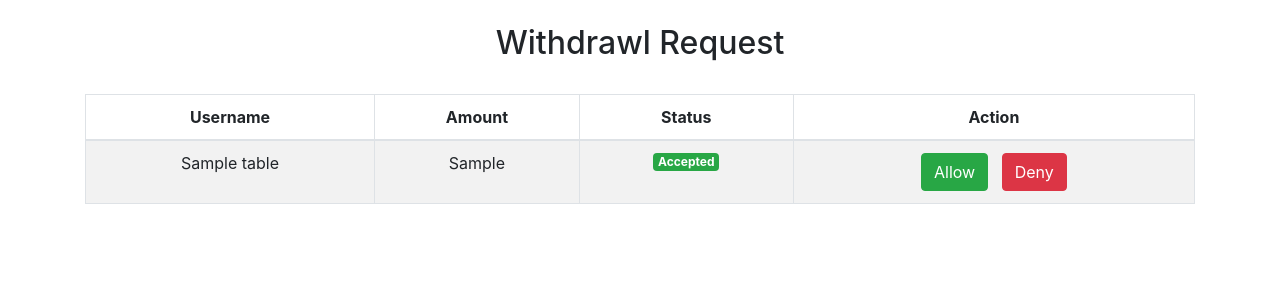
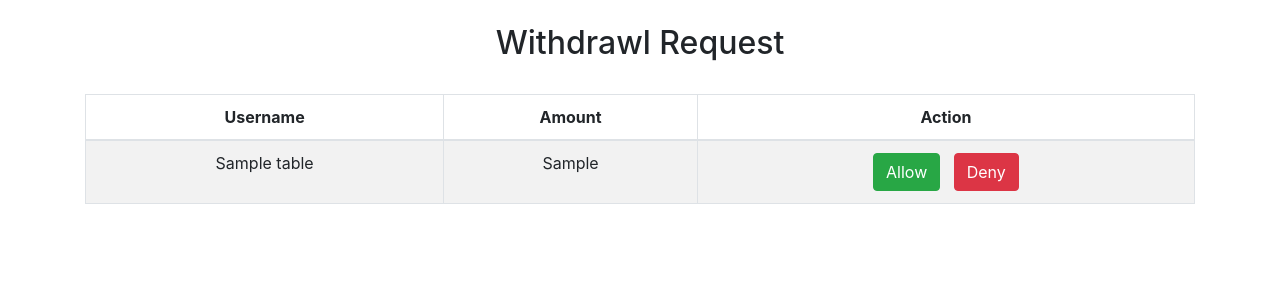
Before and after one commit to jayesh2018/shop, a PHP site: page /shop/admin/withdrawl.php in a window 1280 px wide. Shown: the top 300 px of the page. Run offline with PHP 8.4, Linux system fonts and the light colour scheme; the visitor is signed in with stand-in values (Sample User, id 1); tables that the repository leaves empty hold one stand-in row (values such as "Sample post"); data that the repository does not hold is empty; some libraries are stand-ins or nearby versions.

Commit message:
withdraw status col removed

```diff
--- a/admin/withdrawl.php
+++ b/admin/withdrawl.php
@@ -1,8 +1,7 @@
 <?php
 session_start();
 require('../connection.php');
-if(!isset($_SESSION['admin']))
-{
+if (!isset($_SESSION['admin'])) {
   echo '<script>
   location.href="login.php";
   </script>';
@@ -12,21 +11,23 @@ $result = mysqli_query($conn, $query);
 
 ?>
 <html>
+
 <head>
   <title>Withdrawl</title>
   <link rel="stylesheet" href="https://stackpath.bootstrapcdn.com/bootstrap/4.5.0/css/bootstrap.min.css" integrity="sha384-9aIt2nRpC12Uk9gS9baDl411NQApFmC26EwAOH8WgZl5MYYxFfc+NcPb1dKGj7Sk" crossorigin="anonymous">
   <style>
     .my-custom-scrollbar {
       position: relative;
-        height:500px;
+      height: 500px;
       overflow: auto;
     }
+
     .table-wrapper-scroll-y {
       display: block;
     }
-}
   </style>
 </head>
+
 <body>
   <div class="container text-center p-4">
     <h2>Withdrawl Request</h2>
@@ -40,7 +41,7 @@ $result = mysqli_query($conn, $query);
 
             <th scope="col">Username</th>
             <th scope="col">Amount</th>
-                        <th scope="col">Status</th>
+            <!-- <th scope="col">Status</th> -->
             <th scope="col">Action</th>
 
 
@@ -49,28 +50,17 @@ $result = mysqli_query($conn, $query);
         <tbody>
           <?php
           if ($result->num_rows > 0) {
-
-					while($row = $result->fetch_object()) {
-            $msg="Pending";$class="badge-warning";
-            if($row->status==1)
-            {
-              $msg="Accepted";$class="badge-success";
-            }
-            if($row->status==2){
-              $msg="Rejected";$class="badge-danger";
-            }
-
-
-            $status="<span class='badge ".$class."'>".$msg."</span>";
+            while ($row = $result->fetch_object()) {
           ?>
               <tr>
-                            <td><?=$row->name;?></td>
-                            <td><?=$row->amount;?></td>
-                            <td id="tdchng_<?=$row->user_id;?>" ><?=$status;?> </td>
-                            <td><button type="button" class="btn btn-success Req" data-updateid="<?=$row->user_id;?>" data-id="1">Allow</button> &nbsp <button type="button" class="btn btn-danger Req" data-id="2" data-updateid="<?=$row->user_id;?>">Deny</button></td>
+                <td class="jName" data-updateid=<?= $row->user_id; ?>><?= $row->name; ?></td>
+                <td><?= $row->amount; ?></td>
+                <!-- <td id="tdchng_<?= $row->user_id; ?>"><?= $status; ?> </td> -->
+                <td><button type="button" class="btn btn-success Req" data-updateid="<?= $row->user_id; ?>" data-id="1">Allow</button> &nbsp <button type="button" class="btn btn-danger Req" data-id="2" data-updateid="<?= $row->user_id; ?>">Deny</button></td>
               </tr>
           <?php
-          }}
+            }
+          }
           ?>
           <!-- <tr>
                 <td>Mark</td>
@@ -78,81 +68,6 @@ $result = mysqli_query($conn, $query);
                 <td><button type="button" class="btn btn-success">Allow</button> &nbsp <button type="button" class="btn btn-danger">Deny</button></td>
               </tr>
           <tr>
-                            <td>Sergy</td>
-                            <td>400000</td>
-                            <td><button type="button" class="btn btn-success">Allow</button> &nbsp <button type="button" class="btn btn-danger">Deny</button></td>
-                          </tr>
-                          <tr>
-                            <td>Larry </td>
-                            <td>2000</td>
-                            <td><button type="button" class="btn btn-success">Allow</button> &nbsp <button type="button" class="btn btn-danger">Deny</button></td>
-                          </tr>
-                          <tr>
-                            <td>Mark</td>
-                            <td>1000</td>
-                            <td><button type="button" class="btn btn-success">Allow</button> &nbsp <button type="button" class="btn btn-danger">Deny</button></td>
-                          </tr>
-                          <tr>
-                            <td>Sergy</td>
-                            <td>400000</td>
-                            <td><button type="button" class="btn btn-success">Allow</button> &nbsp <button type="button" class="btn btn-danger">Deny</button></td>
-                          </tr>
-                          <tr>
-                            <td>Larry </td>
-                            <td>2000</td>
-                            <td><button type="button" class="btn btn-success">Allow</button> &nbsp <button type="button" class="btn btn-danger">Deny</button></td>
-                          </tr>
-                      <tr>
-                        <td>Mark</td>
-                        <td>1000</td>
-                        <td><button type="button" class="btn btn-success">Allow</button> &nbsp <button type="button" class="btn btn-danger">Deny</button></td>
-                      </tr>
-                      <tr>
-                        <td>Sergy</td>
-                        <td>400000</td>
-                        <td><button type="button" class="btn btn-success">Allow</button> &nbsp <button type="button" class="btn btn-danger">Deny</button></td>
-                      </tr>
-                      <tr>
-                        <td>Larry </td>
-                        <td>2000</td>
-                        <td><button type="button" class="btn btn-success">Allow</button> &nbsp <button type="button" class="btn btn-danger">Deny</button></td>
-                      </tr>
-                      <tr>
-                        <td>Mark</td>
-                        <td>1000</td>
-                        <td><button type="button" class="btn btn-success">Allow</button> &nbsp <button type="button" class="btn btn-danger">Deny</button></td>
-                      </tr>
-                      <tr>
-                        <td>Sergy</td>
-                        <td>400000</td>
-                        <td><button type="button" class="btn btn-success">Allow</button> &nbsp <button type="button" class="btn btn-danger">Deny</button></td>
-                      </tr>
-                      <tr>
-
-                        <td>Larry </td>
-                        <td>2000</td>
-                        <td><button type="button" class="btn btn-success">Allow</button> &nbsp <button type="button" class="btn btn-danger">Deny</button></td>
-                      </tr>
-                      <tr>
-
-                        <td>Sergy</td>
-                        <td>400000</td>
-                        <td><button type="button" class="btn btn-success">Allow</button> &nbsp <button type="button" class="btn btn-danger">Deny</button></td>
-                      </tr>
-                      <tr>
-
-                        <td>Sergy</td>
-                        <td>400000</td>
-                        <td><button type="button" class="btn btn-success">Allow</button> &nbsp <button type="button" class="btn btn-danger">Deny</button></td>
-                      </tr>
-                      <tr>
-
-                        <td>Sergy</td>
-                        <td>400000</td>
-                        <td><button type="button" class="btn btn-success">Allow</button> &nbsp <button type="button" class="btn btn-danger">Deny</button></td>
-                      </tr>
-                      <tr>
-
             <td>Sergy</td>
             <td>400000</td>
             <td><button type="button" class="btn btn-success">Allow</button> &nbsp <button type="button" class="btn btn-danger">Deny</button></td>
@@ -168,24 +83,29 @@ $result = mysqli_query($conn, $query);
   <script src="https://cdn.jsdelivr.net/npm/popper.js@1.16.0/dist/umd/popper.min.js" integrity="sha384-Q6E9RHvbIyZFJoft+2mJbHaEWldlvI9IOYy5n3zV9zzTtmI3UksdQRVvoxMfooAo" crossorigin="anonymous"></script>
   <script src="https://stackpath.bootstrapcdn.com/bootstrap/4.5.0/js/bootstrap.min.js" integrity="sha384-OgVRvuATP1z7JjHLkuOU7Xw704+h835Lr+6QL9UvYjZE3Ipu6Tp75j7Bh/kR0JKI" crossorigin="anonymous"></script>
   <script>
-$(document).ready(function(){
+    $(document).ready(function() {
+      $('.jName').click(function() {
+        console.log($(this).html());
+      });
+      $('.Req').click(function() {
+        var id = $(this).data('id');
+        var updateid = $(this).data('updateid');
+        var req = $(this);
+        req.prop('disabled', true);
+        $.ajax({
+          url: "update_status_withdraw.php",
+          type: "post",
+          data: {
+            id: id,
+            updateid: updateid
+          },
+          success: function(data) {
 
-  $('.Req').click(function(){
-    var id=$(this).data('id');
-    var updateid=$(this).data('updateid');
-    var req=$('.Req');
-    //update_status_withdraw.php
-    req.prop('disabled',true);
-    $.ajax({
-      url:"update_status_withdraw.php",
-      type:"post",
-      data:{id:id,updateid:updateid},
-      success:function(data){
-
-        if(data.status==1)
-        {
-          req.prop('disabled',false);
-          $('#tdchng_'+updateid).html(data.html);
+            if (data.status == 1) {
+              req.prop('disabled', false);
+              req.parent().html(data.html);
+              console.log(data.html);
+              // $('#tdchng_' + updateid).html(data.html);
             }
           }
 
@@ -195,4 +115,5 @@ $(document).ready(function(){
     });
   </script>
 </body>
+
 </html>
```
Also changed, not shown: admin/update_status_withdraw.php (+17 -21 lines). Lines whose indentation alone changed are shown as unchanged.
